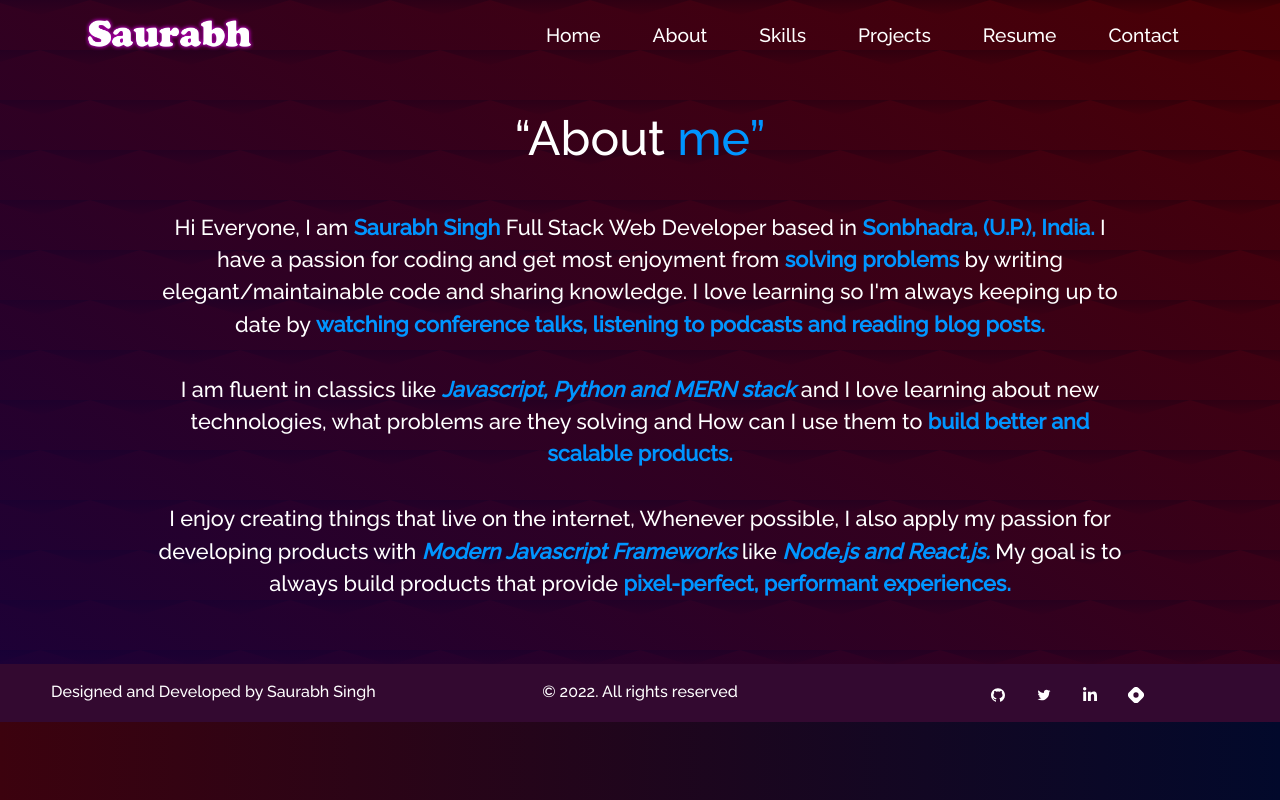
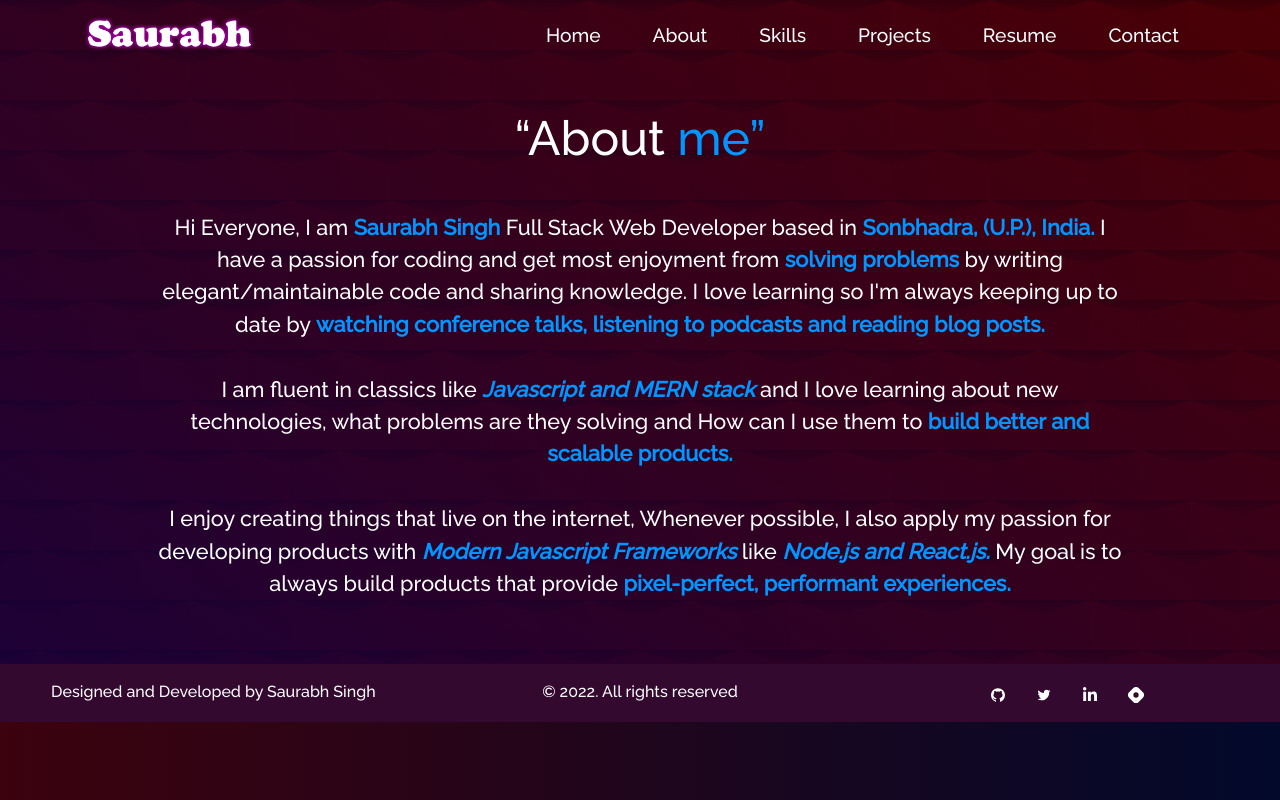
Before and after one commit to SaurabhSinghRbz/my-portfolio, a React (Create React App) app: page /about in a window 1280 px wide. Built offline with nearby package versions, Linux system fonts and the light colour scheme.

Commit message:
upating about page

```diff
--- a/src/components/About/About2.js
+++ b/src/components/About/About2.js
@@ -17,7 +17,7 @@ function About2() {
                             <br />
                             <br />
                             <span className="myabout second-about">
-                                I am fluent in classics like <i> <b className="purple"> Javascript, Python and MERN stack </b> </i> and I love learning about new technologies, what problems are they solving and How can I use them to <b className="purple"> build better and scalable products. </b>
+                                I am fluent in classics like <i> <b className="purple"> Javascript and MERN stack </b> </i> and I love learning about new technologies, what problems are they solving and How can I use them to <b className="purple"> build better and scalable products. </b>
                             </span>
                             <br />
                             <br />
```
